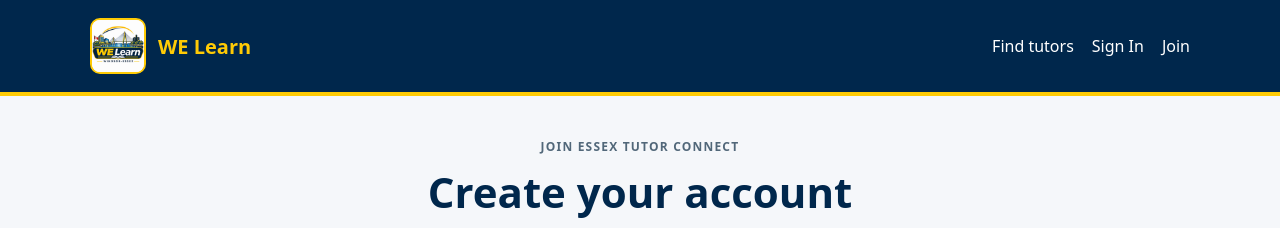
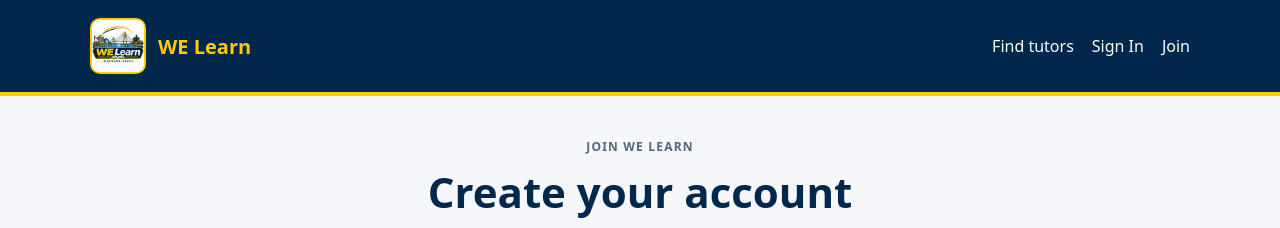
Before and after one commit to jvalenciuk/essex-tutor-connect, a Next.js app: page /register in a window 1280 px wide. Shown: the top 228 px of the page. Built offline with nearby package versions, Linux system fonts and the light colour scheme; no server answers.

Commit message:
Update registration branding to WE Learn

```diff
--- a/app/register/page.tsx
+++ b/app/register/page.tsx
@@ -51,7 +51,7 @@ function RegisterForm() {
   return (
     <main className="signup-page">
       <div className="signup-heading">
-        <p className="home-section-kicker">JOIN ESSEX TUTOR CONNECT</p>
+        <p className="home-section-kicker">JOIN WE LEARN</p>
         <h1>Create your account</h1>
         <p className="muted">Choose how you will use the platform. You can create an account for free.</p>
       </div>
```
